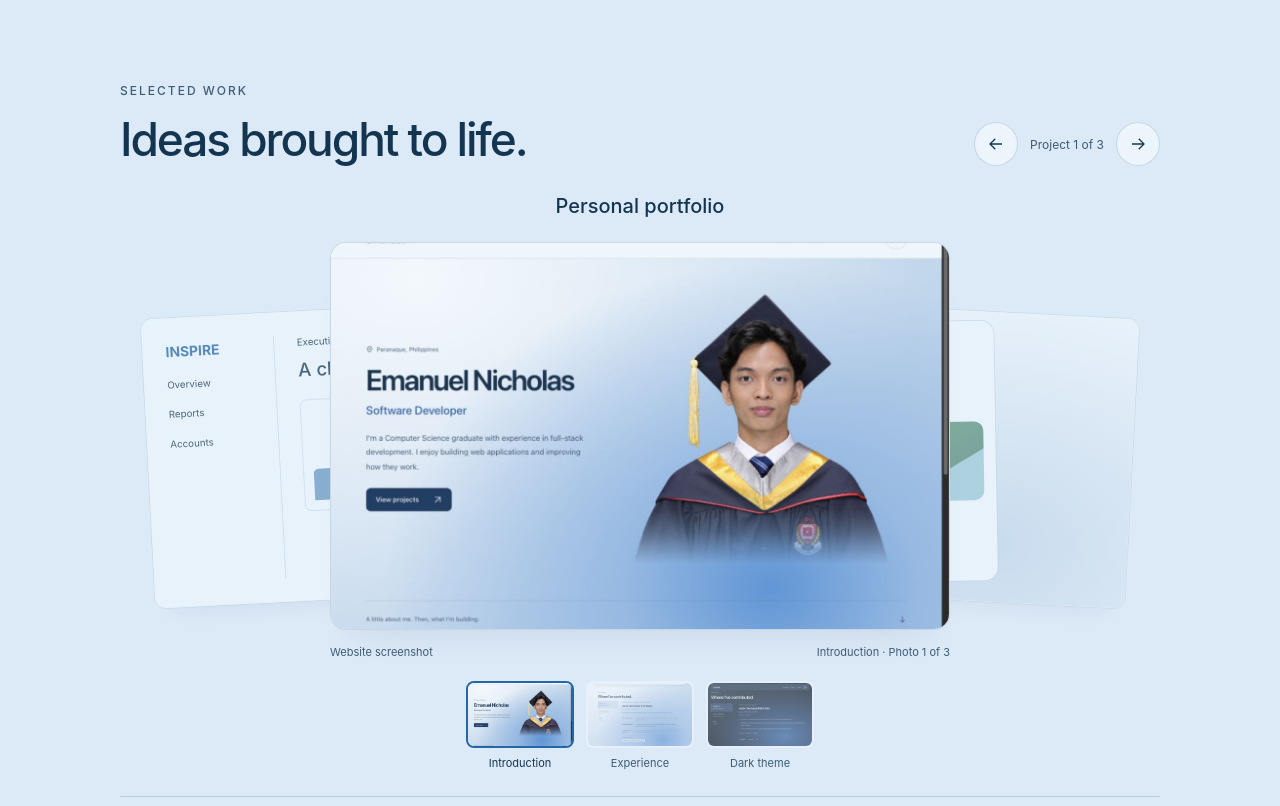
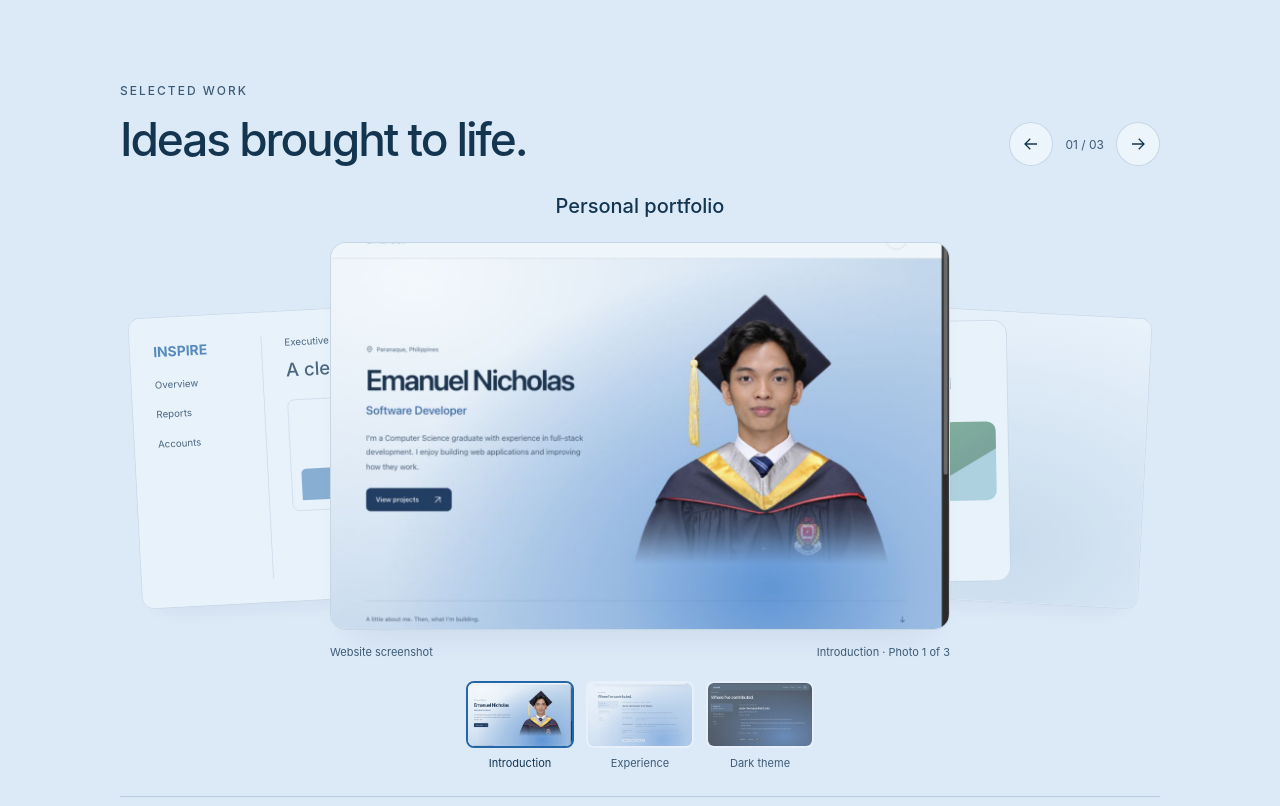
Before and after one commit to Emanuel-Nicholas-Manguera/eman-portfolio, a React (Vite) app: page / in a window 1280 px wide. Shown: the part 1520-2326 px from the top of the page. Built offline with nearby package versions, Linux system fonts and the light colour scheme.

Commit message:
refine: align experience departments and simplify project controls

```diff
--- a/src/Experience.css
+++ b/src/Experience.css
@@ -190,11 +190,13 @@
 
 .experience-department,
 .experience-period {
-  margin: 6px 0 0;
+  margin: 0;
   color: var(--muted-text);
   font-size: 12px;
   line-height: 1.6;
 }
+
+.experience-department > span { margin-inline: 6px; }
 
 .experience-period {
   margin: 0;
--- a/src/Experience.tsx
+++ b/src/Experience.tsx
@@ -24,6 +24,7 @@ const experiences = [
     id: 'amex',
     name: 'American Express',
     company: 'American Express International Inc.',
+    department: 'Country Manager Office',
     role: 'Global Services – Data Analytics Intern',
     location: 'Taguig City',
     dates: { start: '2025-09', end: '2025-12', label: 'Sep 2025 — Dec 2025' },
@@ -191,8 +192,10 @@ export function Experience() {
                   )}
                 </div>
                 <h3>{experience.role}</h3>
-                <p className="experience-employer">{experience.company}</p>
-                {experience.department && <p className="experience-department">{experience.department}</p>}
+                <p className="experience-employer">
+                  <span>{experience.company}</span>
+                  {experience.department && <span className="experience-department"><span aria-hidden="true"> · </span>{experience.department}</span>}
+                </p>
                 <p className="experience-summary">{experience.summary}</p>
                 <ul className="experience-contributions">
                   {experience.contributions.map((contribution) => (
--- a/src/Projects.css
+++ b/src/Projects.css
@@ -10,8 +10,8 @@
 .project-gallery::after { content:''; display:block; width:64%; max-width:620px; aspect-ratio:16/10; margin:24px auto 32px; }
 .project-cover { position:absolute; top:24px; left:50%; width:64%; max-width:620px; padding:0; border:0; background:transparent; color:var(--text); cursor:pointer; transition:transform 400ms cubic-bezier(.22,.8,.2,1),opacity 300ms ease,visibility 400ms; }
 .project-cover[data-position='center'] { transform:translateX(-50%); z-index:3; opacity:1; }
-.project-cover[data-position='left'] { transform:translateX(-92%) translateY(16px) scale(.75) rotate(-3deg); z-index:1; opacity:.72; }
-.project-cover[data-position='right'] { transform:translateX(-8%) translateY(16px) scale(.75) rotate(3deg); z-index:1; opacity:.72; }
+.project-cover[data-position='left'] { transform:translateX(-94%) translateY(16px) scale(.75) rotate(-3deg); z-index:1; opacity:.72; }
+.project-cover[data-position='right'] { transform:translateX(-6%) translateY(16px) scale(.75) rotate(3deg); z-index:1; opacity:.72; }
 .project-cover[data-position='hidden'] { transform:translateX(-50%) scale(.6); opacity:0; visibility:hidden; pointer-events:none; }
 .project-image-frame { display:block; position:relative; width:100%; aspect-ratio:16/10; overflow:hidden; border:1px solid var(--header-border); border-radius:16px; background:var(--header-background); box-shadow:0 24px 34px -24px var(--header-shadow); container-type:inline-size; }
 .project-photo-layer { position:absolute; inset:0; opacity:0; transform:translateX(4px); transition:opacity 280ms ease,transform 280ms ease; pointer-events:none; }
@@ -87,8 +87,8 @@
 .project-viewer-note { margin:0; text-align:right; color:var(--muted-text); font-size:11px; }
 @keyframes project-viewer-enter { from { opacity:0; transform:translateY(6px) scale(.985); } to { opacity:1; transform:none; } }
 @media(min-width:761px) and (max-width:1100px) {
- .project-cover[data-position='left'] { transform:translateX(-87%) translateY(16px) scale(.75) rotate(-3deg); }
- .project-cover[data-position='right'] { transform:translateX(-13%) translateY(16px) scale(.75) rotate(3deg); }
+ .project-cover[data-position='left'] { transform:translateX(-88%) translateY(16px) scale(.75) rotate(-3deg); }
+ .project-cover[data-position='right'] { transform:translateX(-12%) translateY(16px) scale(.75) rotate(3deg); }
 }
 @media(max-width:760px) {
  .projects-section { padding:40px 0 64px; scroll-margin-top:-40px; }
--- a/src/Projects.tsx
+++ b/src/Projects.tsx
@@ -55,7 +55,7 @@ export function Projects() {
     <div className="projects-heading">
       <div><p className="section-eyebrow">Selected work</p><h2 id="projects-title">Ideas brought to life.</h2></div>
       <div className="projects-navigation" role="group" aria-label="Browse projects">
-        <div className="projects-arrows"><button type="button" className="project-arrow" aria-label="Previous project" onClick={() => setSelected(wrap(selected - 1, projects.length))}><Arrow previous /></button><span>Project {selected + 1} of {projects.length}</span><button type="button" className="project-arrow" aria-label="Next project" onClick={() => setSelected(wrap(selected + 1, projects.length))}><Arrow /></button></div>
+        <div className="projects-arrows"><button type="button" className="project-arrow" aria-label="Previous project" onClick={() => setSelected(wrap(selected - 1, projects.length))}><Arrow previous /></button><span aria-label={`Project ${selected + 1} of ${projects.length}`}>{String(selected + 1).padStart(2, '0')} / {String(projects.length).padStart(2, '0')}</span><button type="button" className="project-arrow" aria-label="Next project" onClick={() => setSelected(wrap(selected + 1, projects.length))}><Arrow /></button></div>
       </div>
     </div>
     <h3 className="project-gallery-title" aria-live="polite">{project.name}</h3>
@@ -79,7 +79,7 @@ export function Projects() {
           if (index === selected) setViewerOpen(true)
           else setSelected(index)
         }}>
-          <span className="project-image-frame">{item.photos.map((itemPhoto, imageIndex) => <span className="project-photo-layer" data-active={photoIndexes[index] === imageIndex} aria-hidden={photoIndexes[index] !== imageIndex} key={itemPhoto.label}><Photo photo={itemPhoto} /></span>)}<span className="project-enlarge" aria-hidden="true">Enlarge ↗</span></span>
+          <span className="project-image-frame">{item.photos.map((itemPhoto, imageIndex) => <span className="project-photo-layer" data-active={photoIndexes[index] === imageIndex} aria-hidden={photoIndexes[index] !== imageIndex} key={itemPhoto.label}><Photo photo={itemPhoto} /></span>)}<span className="project-enlarge" aria-hidden="true">View ↗</span></span>
         </button>
       })}
     </div>
```
